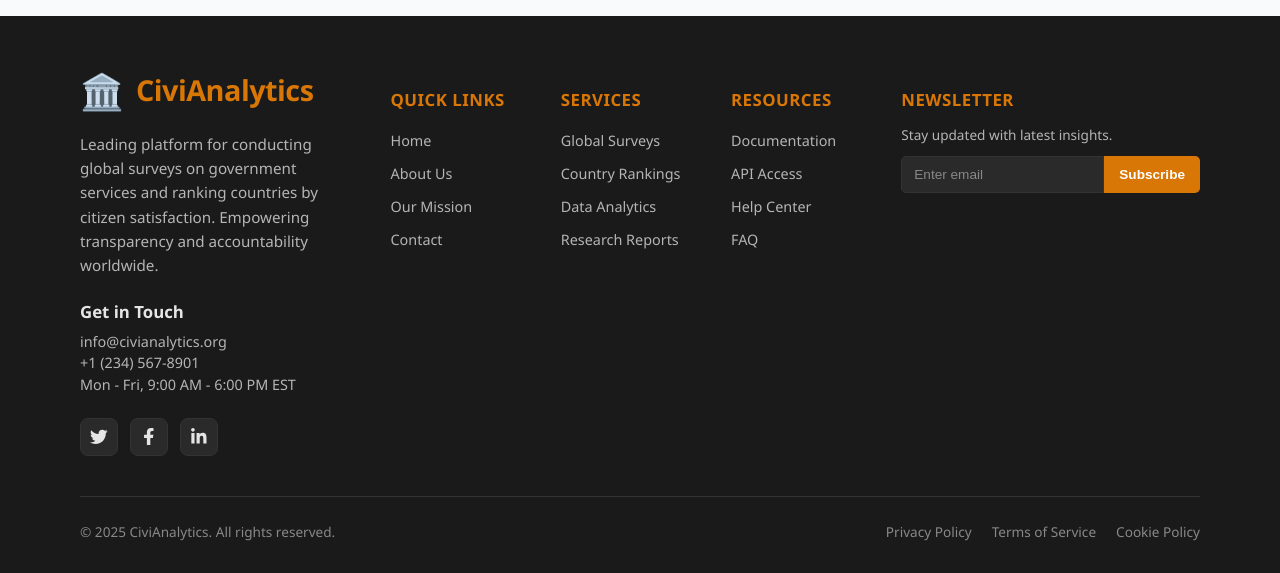
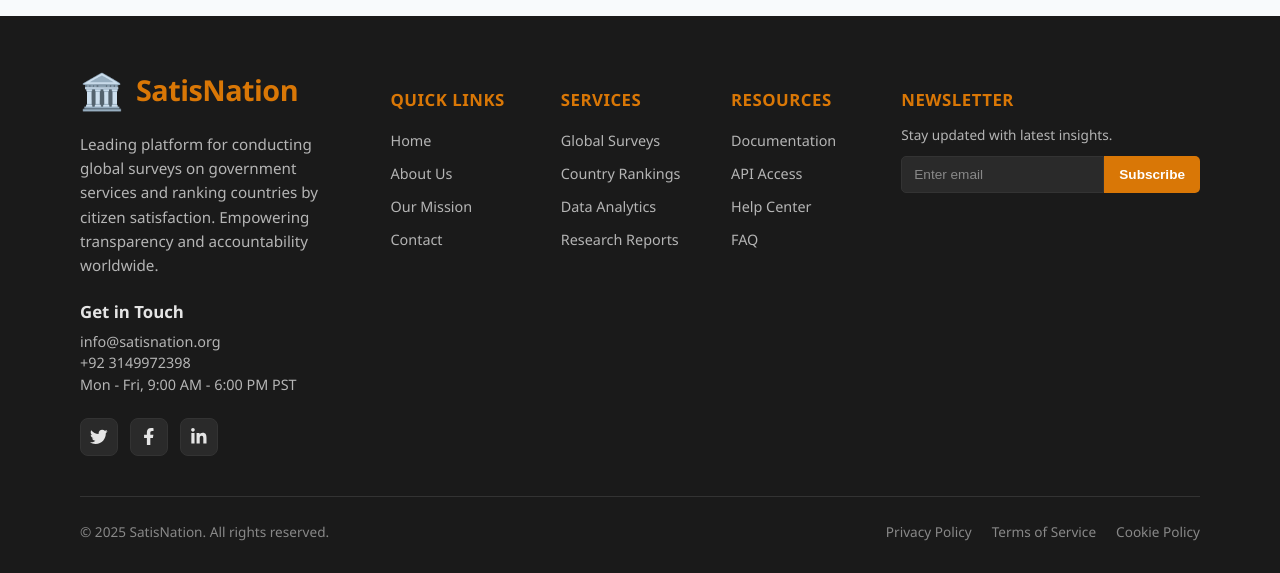
Before and after one commit to ayaz7964/CivilAnalytics-, a React (Vite) app in the folder frontEnd/: page / in a window 1280 px wide. Shown: the part 1282-1855 px from the top of the page. Built offline with nearby package versions, Linux system fonts and the light colour scheme; no server answers.

Commit message:
Adding changes in Footer file

```diff
--- a/frontEnd/src/Component/Footer.jsx
+++ b/frontEnd/src/Component/Footer.jsx
@@ -11,7 +11,7 @@ export default function Footer() {
           <div className="FooterPro-Brand">
             <div className="FooterPro-Logo">
               <span className="FooterPro-LogoIcon">🏛️</span>
-              <span className="FooterPro-LogoText">CiviAnalytics</span>
+              <span className="FooterPro-LogoText">SatisNation</span>
             </div>
 
             <p className="FooterPro-Description">
@@ -21,9 +21,9 @@ export default function Footer() {
             <div className="FooterPro-Contact">
               <h4 className="FooterPro-ContactTitle">Get in Touch</h4>
               <div className="FooterPro-ContactInfo">
-                info@civianalytics.org<br />
-                +1 (234) 567-8901<br />
-                Mon - Fri, 9:00 AM - 6:00 PM EST
+                info@satisnation.org<br />
+                +92 3149972398<br />
+                Mon - Fri, 9:00 AM - 6:00 PM PST
               </div>
             </div>
 
@@ -123,7 +123,7 @@ export default function Footer() {
 
         <div className="FooterPro-Bottom">
           <div className="FooterPro-Copyright">
-            <span>&copy; {new Date().getFullYear()} CiviAnalytics. All rights reserved.</span>
+            <span>&copy; {new Date().getFullYear()} SatisNation. All rights reserved.</span>
           </div>
           <div className="FooterPro-Legal">
             <a href="#" className="FooterPro-LegalLink">Privacy Policy</a>
```
